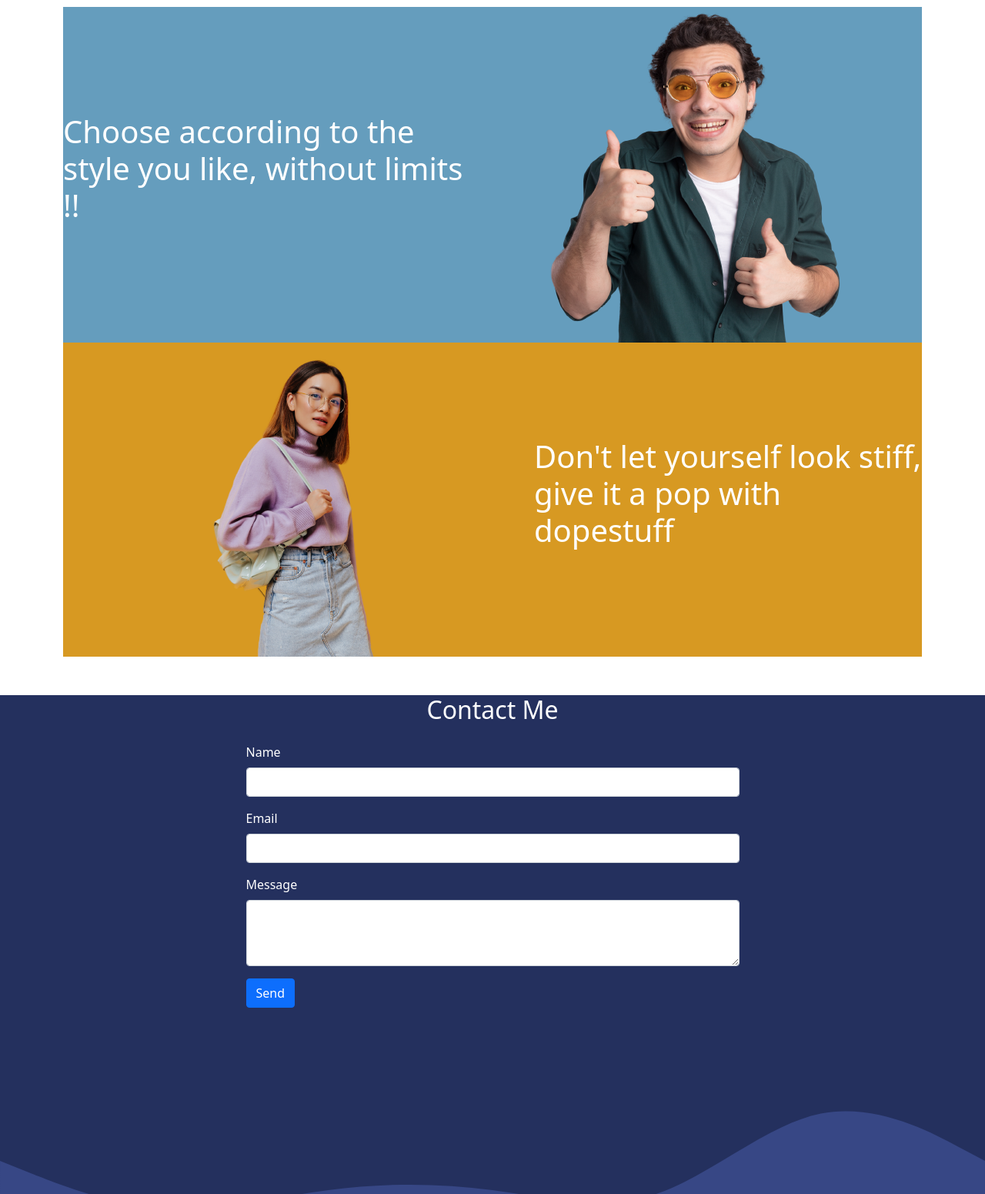
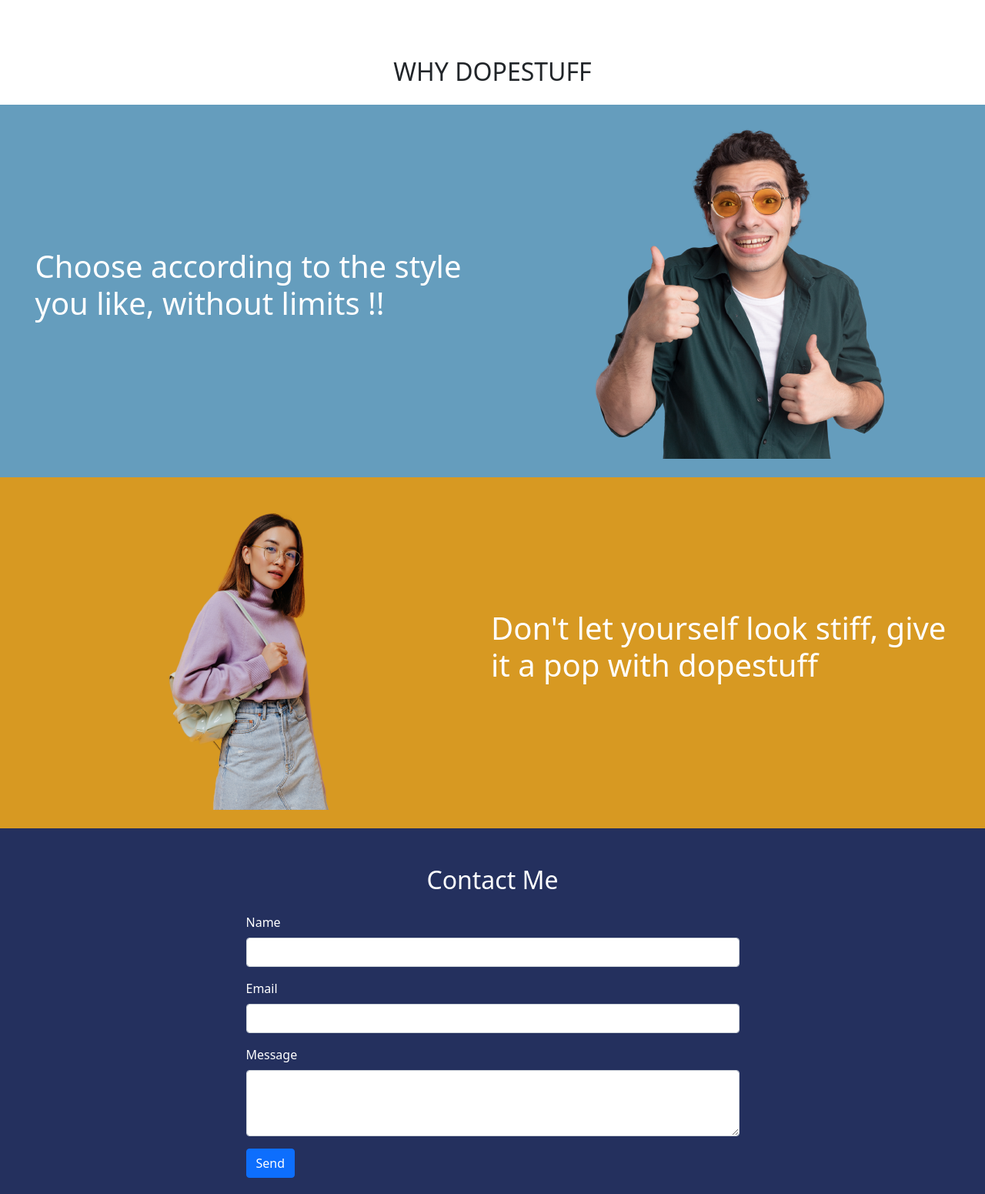
Before and after one commit to Satrioz/LandingPage, a plain HTML site: page index.html in a window 1280 px wide. Shown: the part 1260-2811 px from the top of the page at 77% size. Drawn offline with nearby package versions, Linux system fonts and the light colour scheme.

Commit message:
wibi keren

```diff
--- a/index.html
+++ b/index.html
@@ -81,7 +81,7 @@
                 <div class="col-md-4 mb-3">
                   <a href="">
                     <div class="card">
-                      <img src="image/portrait-handsome-asian-man-with-headphones-outdoors.jpg" class="card-img-top" height="425" alt="...">
+                      <img src="image/portrait-handsome-asian-man-with-headphones-outdoors.jpg" class="card-img-top" height="600" alt="...">
                       <div class="card-body">
                           <p class="card-text">Man</p>
                       </div>
@@ -91,7 +91,7 @@
                 </div>
                 <div class="col-md-4 mb-3">
                   <a href=""> <div class="card">
-                    <img src="image/young-japanese-woman-portrait.jpg" class="card-img-top" height="425" alt="...">
+                    <img src="image/young-japanese-woman-portrait.jpg" class="card-img-top" height="600" alt="...">
                     <div class="card-body">
                         <p class="card-text">Woman</p>
                     </div>
@@ -101,7 +101,7 @@
                 <div class="col-md-4 mb-3">
                   <a href="">
                     <div class="card">
-                      <img src="image/full-shot-kid-sitting-luggage.jpg" class="card-img-top" height="425" alt="...">
+                      <img src="image/full-shot-kid-sitting-luggage.jpg" class="card-img-top" height="600" alt="...">
                       <div class="card-body">
                           <p class="card-text">Kids</p>
                       </div>
@@ -117,25 +117,27 @@
     <!-- benefir -->
     <!-- <div class=" p-4 w-100 " style="background-color: antiquewhite"> -->
     <section id="benefit" >
-        <div class="container">
+        <div class="">
             <div class="row text-center mb-3" >
-                <div class="col p-4">
+                <div class="col">
                     <h2>WHY DOPESTUFF</h2>
                 </div>
             </div>
-                <div class="d-flex w-100" style="background-color: #659dbd;">
-                    <div class="m-auto">
+
+            <div class="d-flex w-100 p-4" style="background-color: #659dbd;">
+                <div class="m-auto w-50">
                     <p class="display-6" style="color: white;">Choose according to the style you like, without limits !!</p>
                 </div>
                 <div>
                     <img class="" src="image/manthumbs.png" alt="">
                 </div>
             </div>
-                <div class="d-flex" style="background-color: #D79922;">
+
+            <div class="d-flex w-100 p-4" style="background-color: #D79922;">
                 <div>
                     <img src="image/w2move.png" alt="">
                 </div>
-                    <div class="m-auto" >
+                <div class="m-auto w-50">
                     <p class="display-6"  style="color: white;">Don't let yourself look stiff, give it a pop with dopestuff</p>
                 </div>
             </div>
@@ -148,7 +150,7 @@
 
     <!-- Contact -->
     <div id="contact">
-        <div class="container text-white">
+        <div class="container text-white pt-5">
             <div class="row text-center mb-3">
                 <div class="col">
                     <h2>Contact Me</h2>
--- a/style.css
+++ b/style.css
@@ -1,10 +1,10 @@
+*{
+  margin: 0;
+}
 
 .jumbotron {
-    padding-top: rem;
     margin-bottom: 10px;
   }
-
-
 
   #project {
     margin-top: 50px;
@@ -14,7 +14,6 @@
 
   #benefit {
     margin-top: 50px;
-    padding-bottom: 50px;
   }
 
   #contact {
```
Lines whose indentation alone changed are shown as unchanged.
